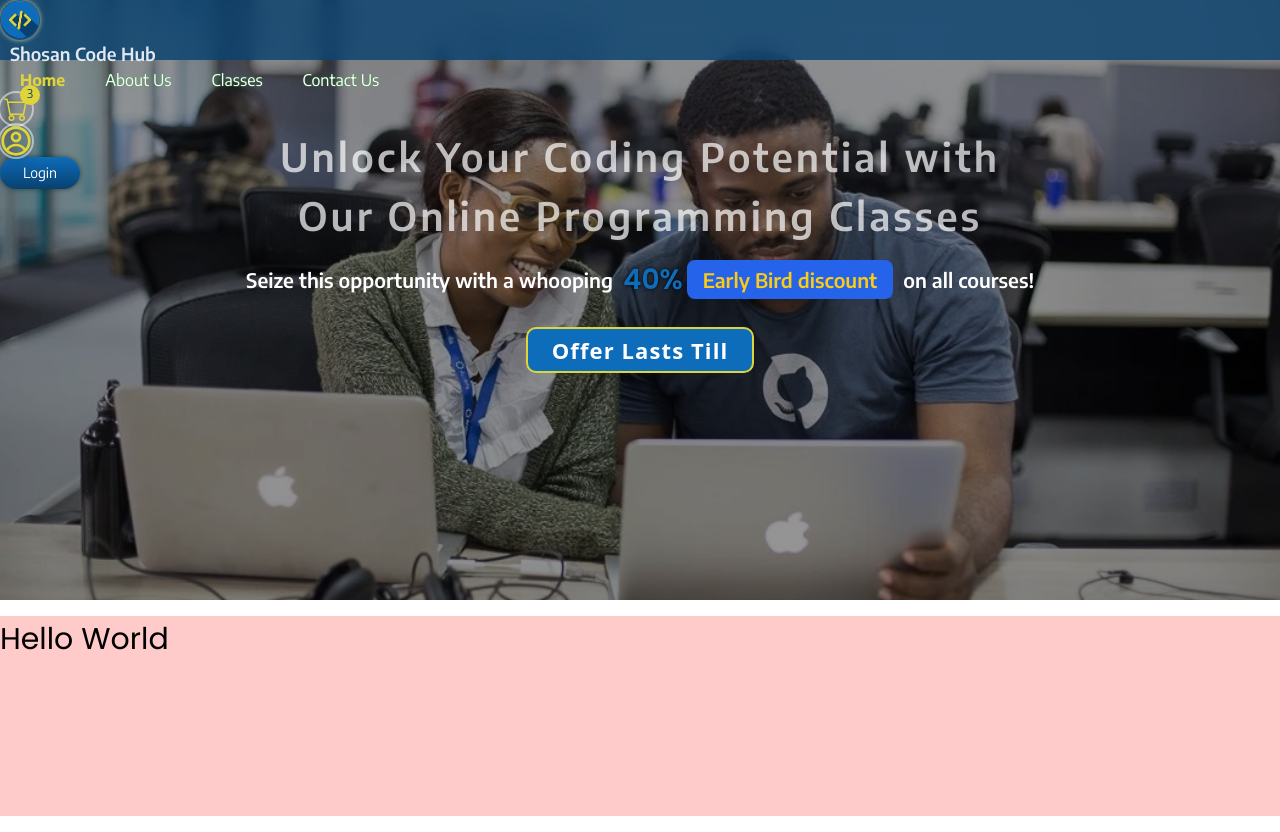
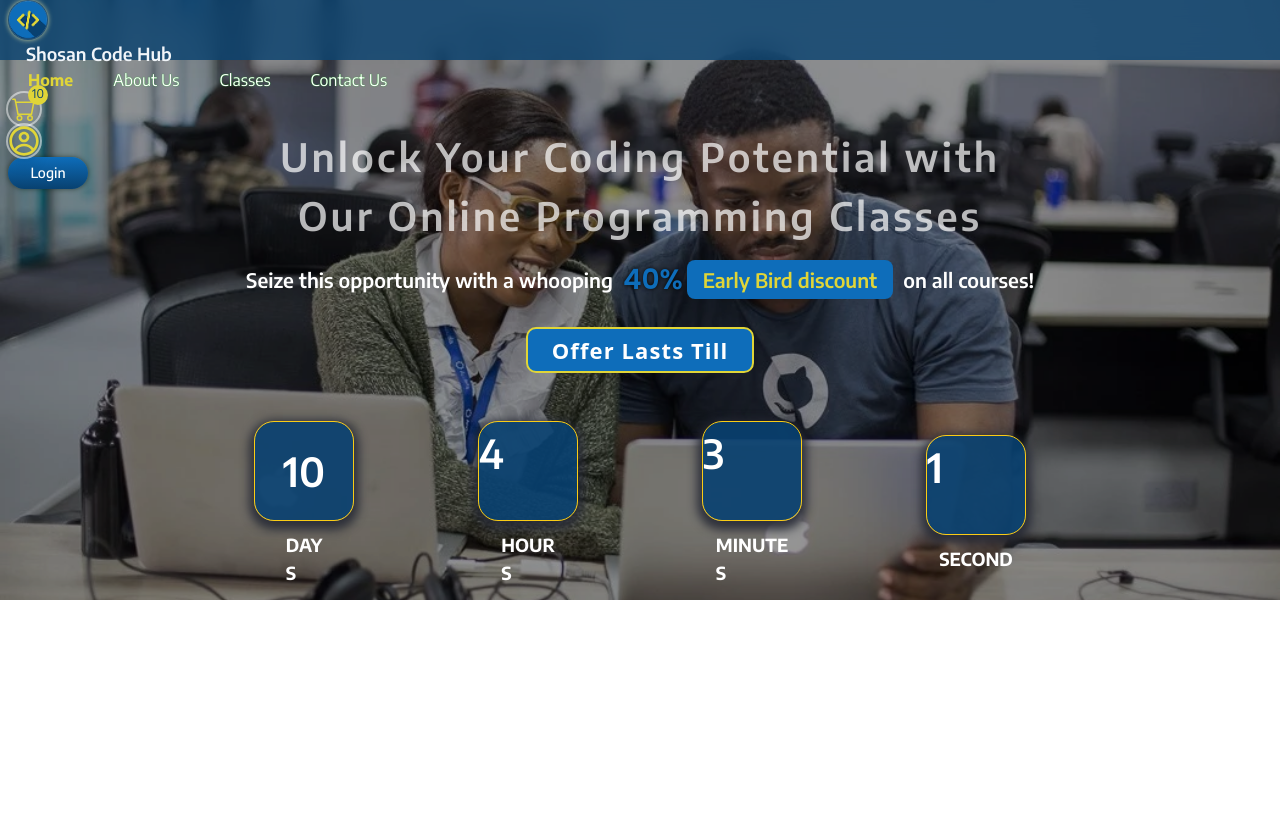
Before and after one commit to Kennius7/shosan-academy-app, a React (Vite) app: page / in a window 1280 px wide. After the commit the page ends 800 px from the top, so only its background shows below. Built offline with nearby package versions, Linux system fonts and the light colour scheme.

Commit message:
setting up the auth comps and UIs

```diff
--- a/src/App.jsx
+++ b/src/App.jsx
@@ -5,6 +5,7 @@ import { MainContext } from "./context/mainContext.js";
 import ScrollToTop from "../ScrollToTop.jsx";
 import Navbar from "./components/Navbar.jsx";
 import '@mantine/core/styles.css';
+import Login from "./pages/Login.jsx";
 
 
 
@@ -12,14 +13,21 @@ import '@mantine/core/styles.css';
 
 function App() {
   const [active, setActive] = useState("Home");
+  const [loginState, setLoginState] = useState(false);
+  let cartItemNumber = 10;
+  const lightBlue = "#0E6DBA";
+  const darkBlue = "#084170";
+  const yellow = "#E0D538";
 
   return (
-    <MainContext.Provider value={{ active, setActive }}>
+    <MainContext.Provider
+      value={{ active, setActive, cartItemNumber, lightBlue, darkBlue, yellow, loginState, setLoginState }}>
       <BrowserRouter>
         <ScrollToTop/>
         <Navbar/>
         <Routes>
           <Route path="/" element={ <Home /> } />
+          <Route path="/login" element={<Login/>} />
           {/* <Route path="/register" element={ <Register /> } />
           <Route path="/dashboard" element={ <Dashboard /> } /> */}
         </Routes>
--- /dev/null
+++ b/src/components/CountdownTimer.jsx
@@ -0,0 +1,64 @@
+/* eslint-disable react/prop-types */
+import { TimerBox } from "./TimerBox";
+
+
+
+const CountdownTimer = ({ examTimeLimit, days, hours, minutes, seconds }) => {
+    return (
+        <section>
+            <div className="flex justify-center items-center w-[100%]">
+                <div className="flex justify-around items-center xs:w-[70%] w-[90%]">
+                    <div className="flex flex-col justify-center items-center">
+                        <div className="flex justify-center items-center bg-secondaryBlue/90 box-shadow
+                            border-yellow-400 border-[1px] rounded-[20%] sm:w-[100px]
+                            sm:h-[100px] xs:w-[70px] xs:h-[70px] w-[60px] h-[60px]">
+                            <TimerBox timeLimit={examTimeLimit} timeSegment={days}/>
+                        </div>
+                        <span className="flexCenter font-bold text-white
+                            sm:text-[18px] xs:text-[13px] text-[12px] mt-[10px]">
+                            DAY<span className={`${days === 0 || days === 1 ? "hidden" : "block"}`}>S</span>
+                        </span>
+                    </div>
+
+                    <div className="flex flex-col justify-center items-center">
+                        <div className="flexCenter bg-secondaryBlue/90 box-shadow
+                            border-yellow-400 border-[1px] rounded-[20%] sm:w-[100px]
+                            sm:h-[100px] xs:w-[70px] xs:h-[70px] w-[60px] h-[60px]">
+                            <TimerBox timeLimit={examTimeLimit} timeSegment={hours}/>
+                        </div>
+                        <span className="flexCenter font-bold text-white
+                            sm:text-[18px] xs:text-[13px] text-[12px] mt-[10px]">
+                            HOUR<span className={`${hours === 0 || hours === 1 ? "hidden" : "block"}`}>S</span>
+                        </span>
+                    </div>
+
+                    <div className="flex flex-col justify-center items-center">
+                        <div className="flexCenter bg-secondaryBlue/90 box-shadow
+                            border-yellow-400 border-[1px] rounded-[20%] sm:w-[100px]
+                            sm:h-[100px] xs:w-[70px] xs:h-[70px] w-[60px] h-[60px]">
+                            <TimerBox timeLimit={examTimeLimit} timeSegment={minutes}/>
+                        </div>
+                        <span className="flexCenter font-bold text-white
+                            sm:text-[18px] xs:text-[13px] text-[12px] mt-[10px]">
+                            MINUTE<span className={`${minutes === 0 || minutes === 1 ? "hidden" : "block"}`}>S</span>
+                        </span>
+                    </div>
+
+                    <div className="flex flex-col justify-center items-center">
+                        <div className="flexCenter bg-secondaryBlue/90 box-shadow
+                            border-yellow-400 border-[1px] rounded-[20%] sm:w-[100px]
+                            sm:h-[100px] xs:w-[70px] xs:h-[70px] w-[60px] h-[60px]">
+                            <TimerBox timeLimit={examTimeLimit} timeSegment={seconds}/>
+                        </div>
+                        <span className="flexCenter font-bold text-white
+                            sm:text-[18px] xs:text-[13px] text-[12px] mt-[10px]">
+                            SECOND<span className={`${seconds === 0 || seconds === 1 ? "hidden" : "block"}`}>S</span>
+                        </span>
+                    </div>
+                </div>
+            </div>
+        </section>
+    )
+}
+
+export default CountdownTimer
--- a/src/components/Hero.jsx
+++ b/src/components/Hero.jsx
@@ -1,6 +1,7 @@
 
 import { Overlay } from "@mantine/core";
 import { BG1 } from "../assets";
+import CountdownTimer from "./CountdownTimer";
 
 
 const Hero = () => {
@@ -31,8 +32,8 @@ const Hero = () => {
                         40%
                     </div>
                     &nbsp;
-                    <div className="text-center px-4 py-1 sm:text-[20px] xs:text-[16px] text-[16px] bg-blue-600
-                        text-yellow-400 rounded-[8px]">
+                    <div className="text-center px-4 py-1 sm:text-[20px] xs:text-[16px] text-[16px] bg-primaryBlue
+                        text-secondaryYellow rounded-[8px]">
                         Early Bird discount
                     </div>
                     <div className="text-center sm:text-[20px] xs:text-[16px] text-[17px] ml-[10px]">
@@ -47,6 +48,10 @@ const Hero = () => {
                     </div>
                 </div>
 
+                <div className="w-full mt-12">
+                    <CountdownTimer examTimeLimit={1000} days={10} hours={4} minutes={3} seconds={1} />
+                </div>
+
             </div>
         </section>
     )
--- a/src/components/Navbar.jsx
+++ b/src/components/Navbar.jsx
@@ -1,31 +1,27 @@
 import { useContext } from "react";
 import { MainContext } from "../context/mainContext";
 import { navLinks } from "../utils/data";
-import { NavLink, Link } from "react-router-dom";
-import { capitalize } from "lodash";
+import { NavLink, Link, useLocation } from "react-router-dom";
+// import { capitalize } from "lodash";
 // import _ from "lodash";
 import { Logo } from "../assets";
 import Button from "./Button";
-// import { IoCartOutline } from "react-icons/io5";
-// import { BsCart } from "react-icons/bs";
 import { CgProfile } from "react-icons/cg";
 import { BsCart } from "react-icons/bs";
 
 
 
 const Navbar = () => {
-    const { active, setActive } = useContext(MainContext);
+    const { cartItemNumber, lightBlue, darkBlue, yellow } = useContext(MainContext);
+    const location = useLocation();
     const sentenceCase = (string) => {
         if (!string) return "";
         return string.toLowerCase().split(" ").map(word => word.charAt(0).toUpperCase() + word.slice(1)).join(" ");
     }
-    let cartItemNumber = 3;
-    const lightBlue = "#0E6DBA";
-    const darkBlue = "#084170";
-    const yellow = "#E0D538";
+    const isActive = (path) => location.pathname === path ? 'active' : '';
 
     return (
-        <nav className="w-full h-[60px] bg-secondaryBlue/80 fixed z-10 flexBetween backdrop-blur-md">
+        <nav className="w-full h-[60px] bg-secondaryBlue/80 fixed z-10 flexBetween backdrop-blur-md px-2">
             <Link to={"/"} className="flexStart">
                 <img
                     src={Logo}
@@ -33,8 +29,8 @@ const Navbar = () => {
                     className="md:w-[40px] md:h-[40px] sm:w-[35px] sm:h-[35px] shadow-[0px_0px_5px_0px_#faf5aac2]
                         xs:w-[30px] xs:h-[30px] w-[24px] h-[24px] rounded-[50%]"
                 />
-                <div className="font-semibold text-start text-slate-200 sm:text-[18px] xs:text-[16px] text-[13px]
-                    sm:pl-[10px] pl-[6px]">
+                <div className="font-semibold text-start text-slate-100 sm:text-[18px] xs:text-[16px] text-[13px]
+                    sm:pl-[10px] ml-2">
                     Shosan Code Hub
                 </div>
             </Link>
@@ -52,12 +48,11 @@ const Navbar = () => {
                                         : "flexEnd w-full h-[30px] px-2 ss:text-[18px] text-[15px]"
                                 }
                                 ${
-                                    active === capitalize(nav.name)
+                                    isActive(nav.link) === "active"
                                     ? "text-secondaryYellow font-bold"
                                     : "text-white font-normal title-text-shadow4"
                                 }`
                             }
-                            onClick={() => setActive(capitalize(nav.name))}
                         >
                             {sentenceCase(nav.name)}
                         </NavLink>
@@ -65,7 +60,7 @@ const Navbar = () => {
                 }
             </div>
 
-            <div className="flexAround w-[180px] pr-2">
+            <div className="flexAround w-[180px]">
                 {/*Cart block*/}
                 <NavLink
                     to={"/cart"}
@@ -93,8 +88,10 @@ const Navbar = () => {
                         btnGradColor1={lightBlue}
                         btnGradColor2={darkBlue}
                         buttonText={"Login"}
-                        className={`xs:w-20 xs:h-8 w-16 h-8 rounded-[20px] xs:text-[14px]
-                        text-[12px] text-white shadow-[0px_0px_5px_0px_#0b1f139c]`} />
+                        className={`xs:w-20 xs:h-8 w-16 h-8 rounded-[20px] xs:text-[14px] text-[12px]
+                        shadow-[0px_0px_5px_0px_#0b1f139c] font-medium
+                        ${isActive("/login") === "active" ? "text-secondaryYellow" : "text-white"}`}
+                    />
                 </NavLink>
             </div>
         </nav>
--- /dev/null
+++ b/src/components/SignInAuth.jsx
@@ -0,0 +1,41 @@
+import { useContext } from "react";
+import { MainContext } from "../context/mainContext";
+
+
+
+const SignUp = () => {
+
+    const { setLoginState } = useContext(MainContext);
+
+    return (
+        <div className="w-[600px] h-[400px] m-auto bg-white py-10 px-14">
+            <h3 className="ss:text-[25px] text-[20px] font-semibold text-secondaryBlue">
+                Sign In
+            </h3>
+            <div className="flex flex-col gap-4 mt-8">
+                <input
+                    type="email"
+                    placeholder="Your Email Address"
+                    className="h-10 outline-none bg-slate-900/10 rounded-xl pl-5 w-full" />
+                <input
+                    type="password"
+                    placeholder="Your Password"
+                    className="h-10 outline-none bg-slate-900/10 rounded-xl pl-5 w-full" />
+            </div>
+            <button className="bg-slate-800 rounded-xl w-full h-10 mt-10 text-white font-semibold">
+                Continue
+            </button>
+            <p className="text-secondaryBlue font-semibold mt-10 text-[14px]">Don&apos;t have an account?&nbsp;
+                <span onClick={() => setLoginState(false)} className="text-red-900 underline cursor-pointer">Sign Up</span>
+            </p>
+            <div className="flexStart mt-0">
+                <input type="checkbox" />
+                <p className="text-slate-900 text-[14px] pl-2 italic">
+                    By continuing, I agree to the terms of use and privacy policy
+                </p>
+            </div>
+        </div>
+    )
+}
+
+export default SignUp;
--- /dev/null
+++ b/src/components/SignUpAuth.jsx
@@ -0,0 +1,45 @@
+import { useContext } from "react";
+import { MainContext } from "../context/mainContext";
+
+
+
+const SignUp = () => {
+
+    const { setLoginState } = useContext(MainContext);
+
+    return (
+        <div className="w-[600px] h-[430px] m-auto bg-white py-10 px-14">
+            <h3 className="ss:text-[25px] text-[20px] font-semibold text-secondaryBlue">
+                Sign Up
+            </h3>
+            <div className="flex flex-col gap-4 mt-8">
+                <input
+                    type="text"
+                    placeholder="Your Name"
+                    className="h-9 outline-none bg-slate-900/5 rounded-xl pl-5 w-full" />
+                <input
+                    type="email"
+                    placeholder="Your Email Address"
+                    className="h-9 outline-none bg-slate-900/5 rounded-xl pl-5 w-full" />
+                <input
+                    type="password"
+                    placeholder="Your Password"
+                    className="h-9 outline-none bg-slate-900/5 rounded-xl pl-5 w-full" />
+            </div>
+            <button className="bg-slate-800 rounded-xl w-full h-9 mt-10 text-white font-semibold">
+                Continue
+            </button>
+            <p className="text-slate-900 font-semibold mt-8 text-[14px]">Already have an account?&nbsp;
+                <span onClick={() => setLoginState(true)} className="text-red-900 underline cursor-pointer">Login</span>
+            </p>
+            <div className="flex flex-row justify-start items-center mt-0">
+                <input type="checkbox" />
+                <p className="text-slate-900 text-[14px] pl-2 italic">
+                    By continuing, I agree to the terms of use and privacy policy
+                </p>
+            </div>
+        </div>
+    )
+}
+
+export default SignUp;
--- /dev/null
+++ b/src/components/TimerBox.jsx
@@ -0,0 +1,19 @@
+import { AiOutlineLoading3Quarters } from "react-icons/ai";
+
+
+// eslint-disable-next-line react/prop-types
+export const TimerBox = ({ timeLimit, timeSegment }) => {
+    return (
+        <>
+            {
+                timeLimit < 2 || timeLimit === null || isNaN(timeLimit)
+                ?   <div className='flexCenter rotate'>
+                        <AiOutlineLoading3Quarters size={40} color="white"/>
+                    </div>
+                :   <span className="font-semibold text-white text-center sm:text-[40px] xs:text-[24px] text-[25px]">
+                        {timeSegment || "0"}
+                    </span>
+            }
+        </>
+    )
+}
--- a/src/index.css
+++ b/src/index.css
@@ -69,3 +69,20 @@ h1 { @apply flex flex-row justify-center items-center };
 .title-text-no-shadow{
   text-shadow: 0 0 0 #e2eee2;
 }
+
+@keyframes rotate {
+  0% {
+    transform: rotate(0deg);
+  }
+  100% {
+    transform: rotate(360deg);
+  }
+}
+
+.rotate {
+  animation: rotate .7s linear infinite;
+}
+
+.box-shadow {
+  box-shadow: 0px 4px 10px 5px rgba(39, 42, 53, 0.9);
+}
--- a/src/pages/Home.jsx
+++ b/src/pages/Home.jsx
@@ -1,5 +1,4 @@
 import Hero from "../components/Hero"
-
 
 
 
@@ -7,9 +6,6 @@ const Home = () => {
     return (
         <>
             <Hero/>
-            <div className="flexCenter font-poppins text-[30px] h-[200px] bg-red-200 my-4">
-                Hello World
-            </div>
         </>
     )
 }
--- /dev/null
+++ b/src/pages/Login.jsx
@@ -0,0 +1,19 @@
+import { useContext } from "react";
+import { MainContext } from "../context/mainContext";
+import SignInAuth from "../components/SignInAuth";
+import SignUpAuth from "../components/SignUpAuth";
+
+
+
+const Login = () => {
+
+    const { loginState } = useContext(MainContext);
+
+    return (
+        <section className="flexCenter w-full h-dvh bg-slate-200">
+            { loginState ? (<SignInAuth/>) : (<SignUpAuth/>) }
+        </section>
+    )
+}
+
+export default Login
```
